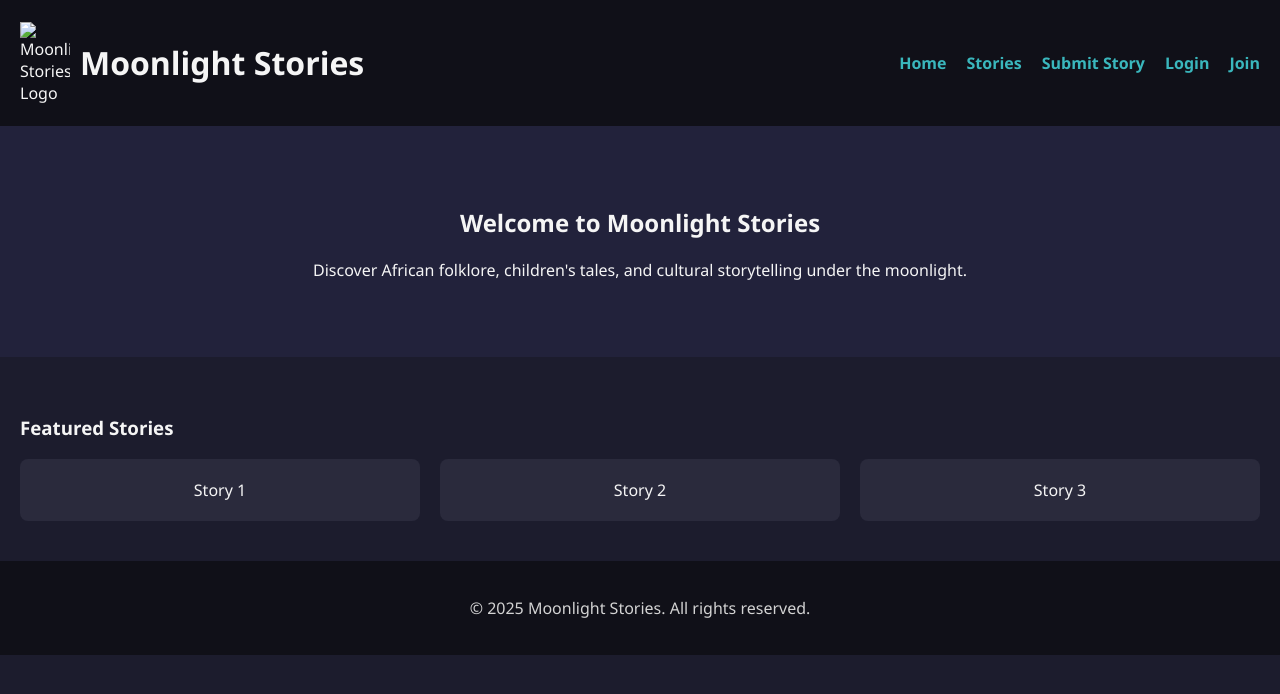
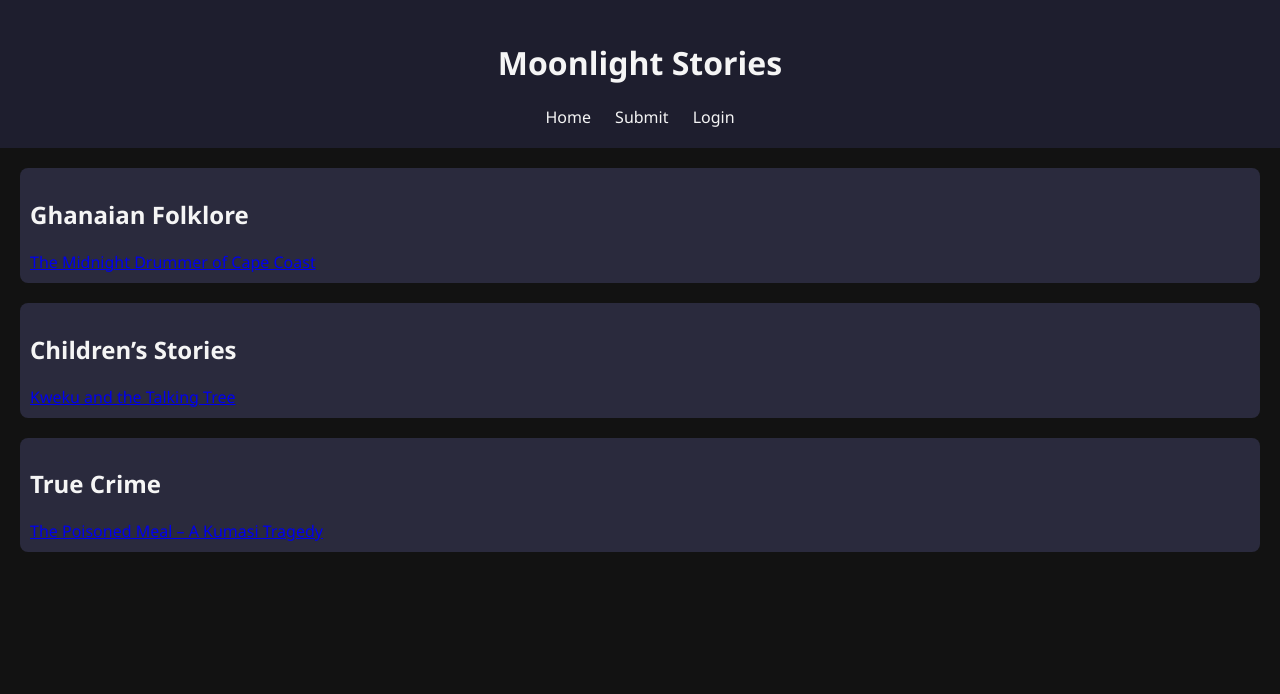
Before and after one commit to Moonlightstories-debut/Moonlight-tales, a plain HTML site: page index.html in a window 1280 px wide. Drawn offline with Linux system fonts and the light colour scheme; files that its build step writes are made by us from their sources.

Commit message:
Add files via upload

```diff
--- a/index.html
+++ b/index.html
@@ -1,46 +1,37 @@
+
 <!DOCTYPE html>
 <html lang="en">
 <head>
-    <meta charset="UTF-8">
-    <meta name="viewport" content="width=device-width, initial-scale=1.0">
+  <meta charset="UTF-8" />
+  <meta name="viewport" content="width=device-width, initial-scale=1.0"/>
   <title>Moonlight Stories</title>
-    <link rel="stylesheet" href="css/style.css">
+  <link rel="stylesheet" href="style.css" />
 </head>
 <body>
   <header>
-        <div class="logo">
-            <img src="images/logo.png" alt="Moonlight Stories Logo">
     <h1>Moonlight Stories</h1>
-        </div>
     <nav>
-            <ul>
-                <li><a href="#">Home</a></li>
-                <li><a href="#">Stories</a></li>
-                <li><a href="#">Submit Story</a></li>
-                <li><a href="#">Login</a></li>
-                <li><a href="#">Join</a></li>
-            </ul>
+      <a href="index.html">Home</a>
+      <a href="submit.html">Submit</a>
+      <a href="#">Login</a>
     </nav>
   </header>
 
-    <section class="hero">
-        <h2>Welcome to Moonlight Stories</h2>
-        <p>Discover African folklore, children's tales, and cultural storytelling under the moonlight.</p>
+  <main>
+    <section class="category">
+      <h2>Ghanaian Folklore</h2>
+      <a href="midnight_drummer.html">The Midnight Drummer of Cape Coast</a>
     </section>
 
-    <section class="featured">
-        <h3>Featured Stories</h3>
-        <div class="story-cards">
-            <div class="card">Story 1</div>
-            <div class="card">Story 2</div>
-            <div class="card">Story 3</div>
-        </div>
+    <section class="category">
+      <h2>Children’s Stories</h2>
+      <a href="kweku_tree.html">Kweku and the Talking Tree</a>
     </section>
 
-    <footer>
-        <p>&copy; 2025 Moonlight Stories. All rights reserved.</p>
-    </footer>
-
-    <script src="js/script.js"></script>
+    <section class="category">
+      <h2>True Crime</h2>
+      <a href="poisoned_meal.html">The Poisoned Meal – A Kumasi Tragedy</a>
+    </section>
+  </main>
 </body>
 </html>
--- a/style.css
+++ b/style.css
@@ -1,56 +1,27 @@
+
 body {
-    margin: 0;
-    font-family: 'Segoe UI', Tahoma, Geneva, Verdana, sans-serif;
-    background-color: #1C1C2D;
-    color: #F5F5F5;
+  background-color: #121212;
+  color: #f5f5f5;
+  font-family: 'Segoe UI', sans-serif;
+  margin: 0;
+  padding: 0;
 }
+
 header {
-    background-color: #101018;
-    padding: 20px;
-    display: flex;
-    justify-content: space-between;
-    align-items: center;
+  background-color: #1e1e2e;
+  padding: 20px;
+  text-align: center;
 }
-.logo {
-    display: flex;
-    align-items: center;
+
+nav a {
+  color: #f5f5f5;
+  margin: 0 10px;
+  text-decoration: none;
 }
-.logo img {
-    width: 50px;
-    margin-right: 10px;
+
+.category {
+  margin: 20px;
+  padding: 10px;
+  background-color: #2a2a3d;
+  border-radius: 8px;
 }
-nav ul {
-    list-style: none;
-    display: flex;
-    gap: 20px;
-}
-nav ul li a {
-    color: #3AB7BD;
-    text-decoration: none;
-    font-weight: bold;
-}
-.hero {
-    padding: 60px 20px;
-    text-align: center;
-    background-color: #22223B;
-}
-.featured {
-    padding: 40px 20px;
-}
-.story-cards {
-    display: flex;
-    gap: 20px;
-}
-.card {
-    background-color: #2A2A3C;
-    padding: 20px;
-    border-radius: 8px;
-    flex: 1;
-    text-align: center;
-}
-footer {
-    text-align: center;
-    padding: 20px;
-    background-color: #101018;
-    color: #D3D3D3;
-}
```
Also changed, not shown: kweku_tree.html (added, +25 -0 lines), midnight_drummer.html (added, +25 -0 lines), poisoned_meal.html (added, +25 -0 lines), submit.html (added, +17 -0 lines). Lines whose indentation alone changed are shown as unchanged.
